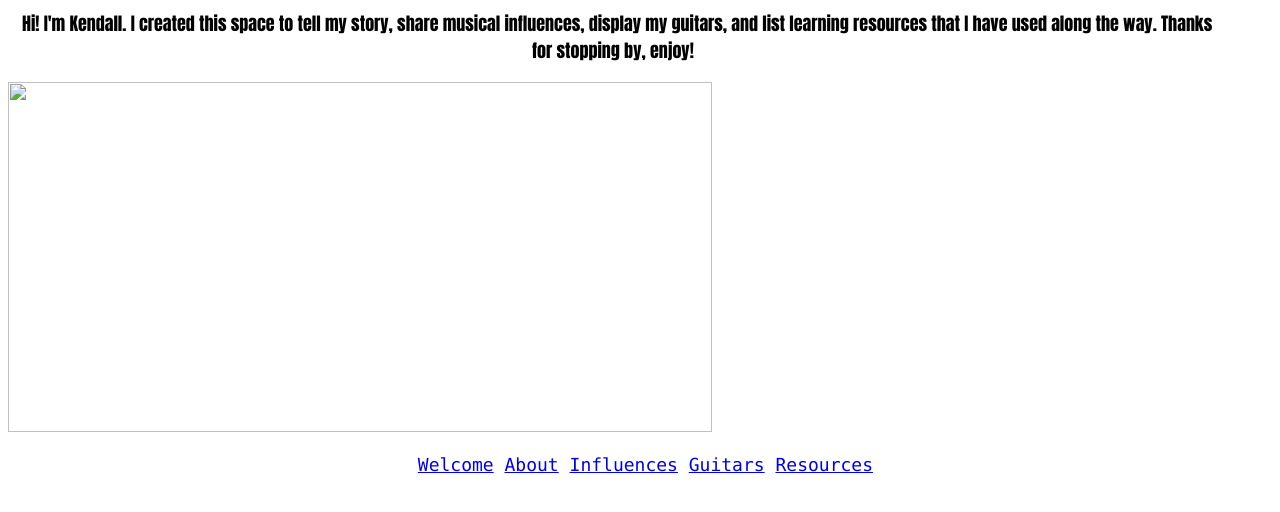
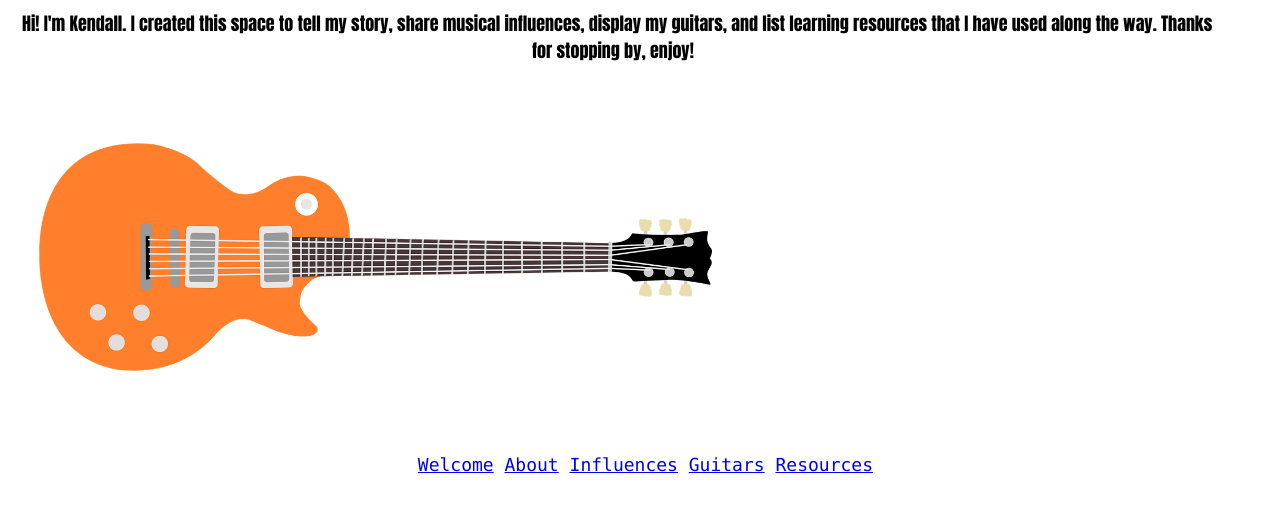
Before and after one commit to kpcaison/kpcaison, a plain HTML site: page index.html in a window 1280 px wide. Shown: the part 130-642 px from the top of the page. Drawn offline with Linux system fonts and the light colour scheme.

Commit message:
Update index.html

```diff
--- a/index.html
+++ b/index.html
@@ -12,7 +12,7 @@
 <header>
   <p class="heading"> &nbsp; &nbsp; &nbsp; &nbsp; &nbsp; &nbsp; &nbsp; &nbsp; &nbsp; &nbsp; &nbsp; &nbsp; &nbsp; &nbsp; &nbsp; &nbsp; &nbsp; &nbsp; &nbsp; &nbsp; &nbsp; &nbsp; &nbsp; &nbsp; &nbsp; &nbsp; &nbsp; &nbsp; &nbsp; &nbsp; &nbsp; &nbsp; &nbsp; &nbsp; &nbsp; &nbsp; &nbsp; &nbsp; &nbsp; &nbsp; &nbsp; WELCOME</p>
 <p class="paragraph">&nbsp;Hi! I'm Kendall. I created this space to tell my story, share musical influences, display my guitars, and list learning resources that I have used along the way. Thanks for stopping by, enjoy!&nbsp;</p>
-<img src="images/les-paul-4514535_1280.png" alt="" width="704" height="350"></header>
+<img src="les-paul-4514535_1280.png" alt="" width="704" height="350"></header>
 <blockquote class="nav">&nbsp;<a href="index.html">Welcome</a> <a href="about.html">About</a> <a href="influences.html">Influences</a> <a href="guitars.html">Guitars</a> <a href="resources.html">Resources</a></blockquote>
 </body>
 </html>
```
